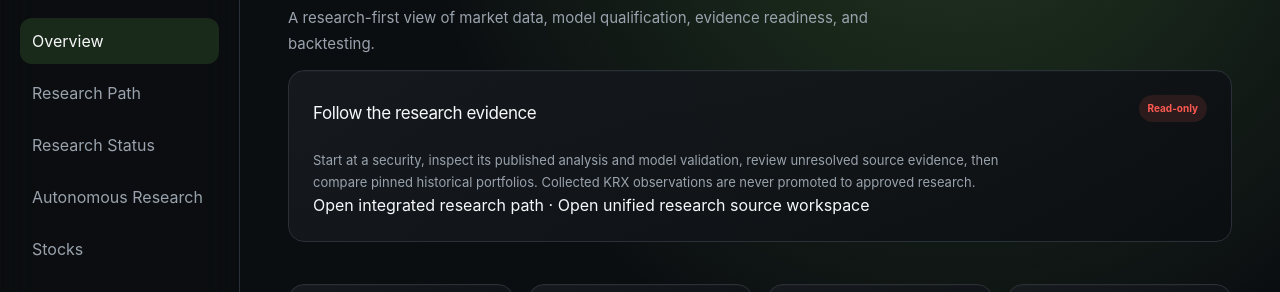
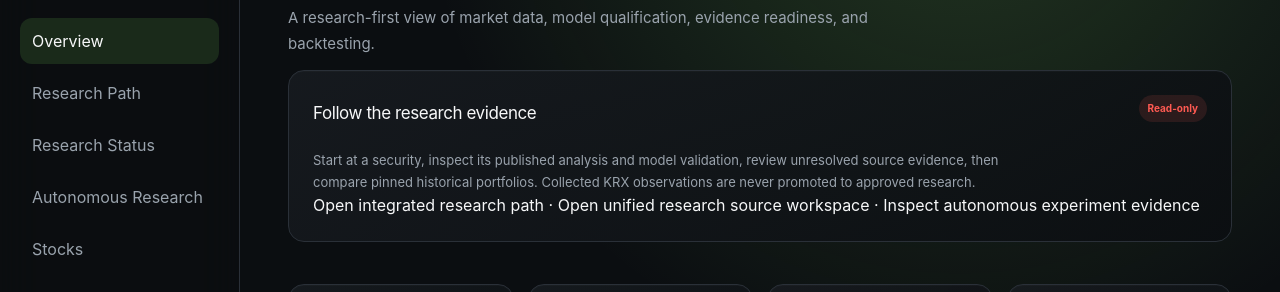
Before and after one commit to iosdevbyul/TrisMarketLens, a Next.js app: page / in a window 1280 px wide. Shown: the part 158-450 px from the top of the page. Built offline with nearby package versions, Linux system fonts and the light colour scheme; no server answers.

Commit message:
Add - connect autonomous research evidence to existing navigation and integrated research

```diff
--- a/src/app/page.tsx
+++ b/src/app/page.tsx
@@ -25,7 +25,7 @@ export default async function Home() {
         title={status.productName}
       />
 
-      <section className="panel single-panel" aria-label="Research evidence journey"><div className="panel-heading"><h2>Follow the research evidence</h2><span className="status-pill" data-state="blocked">Read-only</span></div><p className="section-copy">Start at a security, inspect its published analysis and model validation, review unresolved source evidence, then compare pinned historical portfolios. Collected KRX observations are never promoted to approved research.</p><Link href="/research-path">Open integrated research path</Link> · <Link href="/research-status">Open unified research source workspace</Link></section>
+      <section className="panel single-panel" aria-label="Research evidence journey"><div className="panel-heading"><h2>Follow the research evidence</h2><span className="status-pill" data-state="blocked">Read-only</span></div><p className="section-copy">Start at a security, inspect its published analysis and model validation, review unresolved source evidence, then compare pinned historical portfolios. Collected KRX observations are never promoted to approved research.</p><Link href="/research-path">Open integrated research path</Link> · <Link href="/research-status">Open unified research source workspace</Link> · <Link href="/autonomous-research">Inspect autonomous experiment evidence</Link></section>
 
       <section className="metric-grid" aria-label={t("Research summary")}>
         {status.metrics.map((metric) => (
```
